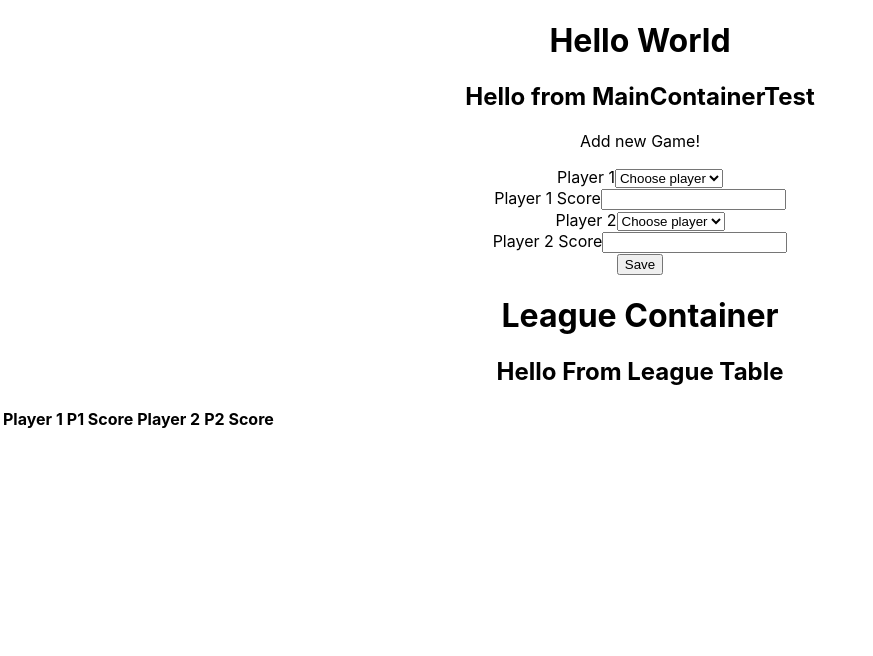
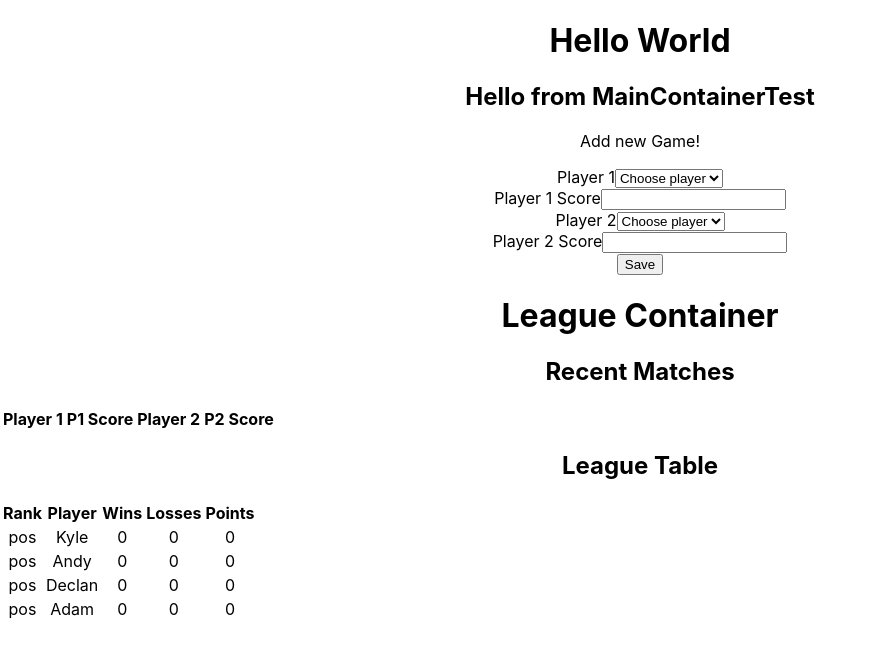
Before and after one commit to steveLacey82/AutonKata, a React (Create React App) app: page / in a window 1280 px wide. Shown: the top 656 px of the page, without its empty margins (0-873 px from the left). Built offline with nearby package versions, Linux system fonts and the light colour scheme.

Commit message:
Added in league rank table and working on sorting it

```diff
--- a/package.json
+++ b/package.json
@@ -6,7 +6,8 @@
     "npm": "^6.10.0",
     "react": "^16.8.6",
     "react-dom": "^16.8.6",
-    "react-scripts": "3.0.1"
+    "react-scripts": "3.0.1",
+    "react-table": "^6.10.0"
   },
   "scripts": {
     "start": "react-scripts start",
--- a/src/components/GameForm.js
+++ b/src/components/GameForm.js
@@ -56,7 +56,7 @@ class GameForm extends Component {
 
 
         return (
-            <>
+            <div>
                 <p>Add new Game!</p>
                 <form>
                     <div>
@@ -86,7 +86,7 @@ class GameForm extends Component {
                         <button onClick={this.handleSubmit}>Save</button>
                     </div>
                 </form>
-            </>
+            </div>
         )
     }
 }
--- a/src/components/LeagueTable.js
+++ b/src/components/LeagueTable.js
@@ -1,34 +1,57 @@
-import React from 'react';
-import Match from './Match';
+import React, {Component} from 'react';
+import Player from './Player'
 
-const LeagueTable = (props) => {
+class LeagueTable extends Component {
+    constructor(props){
+        super(props);
+        this.state = {
+            data: this.props.players
+        }
+        this.compareBy.bind(this);
+        this.sortBy.bind(this);
+    }
 
-    const matchNode = props.games.map((match, index) => {
+    compareBy(key) {
+        return function (a, b) {
+          if (a[key] < b[key]) return -1;
+          if (a[key] > b[key]) return 1;
+          return 0;
+        };
+      }
+
+    sortBy(key) {
+        let arrayCopy = [...this.state.data];
+        arrayCopy.sort(this.compareBy(key));
+        this.setState({data: arrayCopy});
+      }
+
+    render(){
+    const rows = this.state.data.map((player, index) => {
         return(
             <tr key = {index}>
-                <Match match = {match}/>
+                <Player player = {player}/>
             </tr>
         )
     })
 
     return(
         <div>
-            <h2>Hello From League Table</h2>
+            <h2>League Table</h2>
             <table>
-                <tbody>
-                <tr>
-                    <th>Player 1</th>
-                    <th>P1 Score</th>
-                    <th>Player 2</th>
-                    <th>P2 Score</th>
-                </tr>
-                    {matchNode}
-                </tbody>
-            </table>
+    <tbody>
+        <tr>
+            <th>Rank</th>
+            <th onClick={() => this.sortBy('name')}>Player</th>
+            <th onClick={() => this.sortBy('wins')}>Wins</th>
+            <th onClick={() => this.sortBy('losses')}>Losses</th>
+            <th onClick={() => this.sortBy('points')}>Points</th>
+        </tr>
+            {rows}
+        </tbody>
+    </table>
         </div>
-
-
     )
+}
 }
 
 export default LeagueTable;
--- /dev/null
+++ b/src/components/Player.js
@@ -0,0 +1,16 @@
+import React from 'react';
+
+const Player = (props) => {
+
+    return (
+    <>
+    <td>pos</td>
+    <td>{props.player.name}</td>
+    <td>{props.player.wins}</td>
+    <td>{props.player.losses}</td>
+    <td>{props.player.points}</td>
+    </>
+    )
+}
+
+export default Player;
--- /dev/null
+++ b/src/components/RecentMatches.js
@@ -0,0 +1,34 @@
+import React from 'react';
+import Match from './Match';
+
+const RecentMatches = (props) => {
+
+    const matchNode = props.games.map((match, index) => {
+        return(
+            <tr key = {index}>
+                <Match match = {match}/>
+            </tr>
+        )
+    })
+
+    return(
+        <div>
+            <h2>Recent Matches</h2>
+            <table>
+                <tbody>
+                <tr>
+                    <th>Player 1</th>
+                    <th>P1 Score</th>
+                    <th>Player 2</th>
+                    <th>P2 Score</th>
+                </tr>
+                    {matchNode}
+                </tbody>
+            </table>
+        </div>
+
+
+    )
+}
+
+export default RecentMatches;
--- a/src/containers/LeagueContainer.js
+++ b/src/containers/LeagueContainer.js
@@ -1,4 +1,5 @@
 import React, {Component} from 'react';
+import RecentMatches from '../components/RecentMatches';
 import LeagueTable from '../components/LeagueTable';
 
 class LeagueContainer extends Component {
@@ -7,7 +8,8 @@ class LeagueContainer extends Component {
         return(
             <div>
                 <h1>League Container</h1>
-                <LeagueTable games = {this.props.games}/>
+                <RecentMatches games = {this.props.games}/>
+                <LeagueTable players = {this.props.players}/>
             </div>
 
         )
--- a/src/containers/MainContainer.js
+++ b/src/containers/MainContainer.js
@@ -10,24 +10,28 @@ class MainContainer extends Component{
             players: [
                 {
                     "name": "Kyle",
+                    "points": 0,
                     "wins": 0,
-                    "draws": 0,
+                    "losses": 0,
                     "matches": []
                 },
                 {
                     "name": "Andy",
+                    "points": 0,
                     "wins": 0,
-                    "draws": 0,
+                    "losses": 0,
                     "matches": []
                 },
                 {
                      "name": "Declan",
+                     "points": 0,
                      "wins": 0,
                      "losses": 0,
                      "matches": []
                 },
                 {
                     "name": "Adam",
+                    "points": 0,
                     "wins": 0,
                     "losses": 0,
                     "matches": []
@@ -55,18 +59,31 @@ class MainContainer extends Component{
         let player2 = allPlayers.filter((player) => player.name === game.player2);
         if(game.p1Score > game.p2Score){
             player1[0].wins += 1;
-            player1[0].matches.push(game);
-            player2[0].losses +=1;
-            player2[0].matches.push(game);
+            player1[0].points += 2;
+            if (game.p2Score >= 20) {
+               player2[0].points += 1;
+            }
+            player2[0].losses += 1;
+
         } else {
             player2[0].wins += 1;
+            player2[0].points += 2;
+            if (game.p1Score >= 20) {
+                player1[0].points += 1;
+            }
+            player1[0].losses += 1;
+        }
+        player1[0].matches.push(game);
         player2[0].matches.push(game);
-            player1[0].losses +=1;
-            player1[0].matches.push(game);
-        }
         this.setState({players: allPlayers});
     }
 
+    assignRank(){
+
+    }
+
+
+    // Not in use
     findWithAttr(array, attr, value) {
         for (var i = 0; i < array.length; i += 1) {
             if ((array[i][attr]) === value) {
@@ -81,10 +98,12 @@ class MainContainer extends Component{
             <>
                 <h2>Hello from MainContainerTest</h2>
                 <GameForm newGame = {this.addNewGame} players = {this.state.players}/>
-                <LeagueContainer games = {this.state.games}/>
+                <LeagueContainer games = {this.state.games} players = {this.state.players}/>
             </>
         )
     }
 }
 
 export default MainContainer;
+
+//https://stackoverflow.com/questions/35737274/how-to-rank-objects-by-property
```
Also changed, not shown: 1 other file (tests, documents, lock files or other folders). Lines whose indentation alone changed are shown as unchanged.
